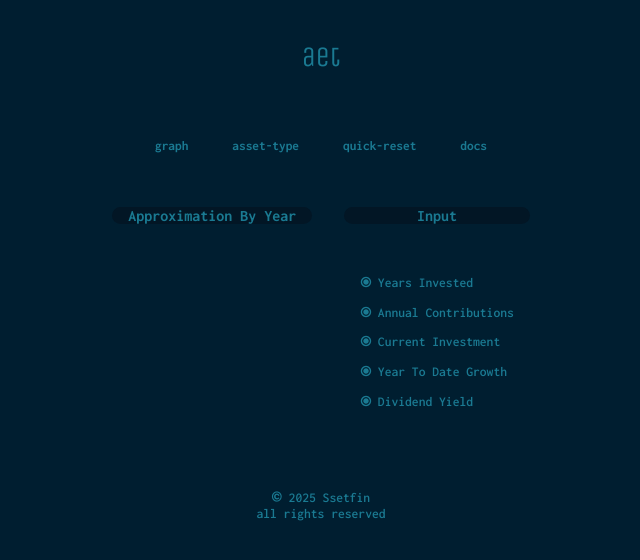
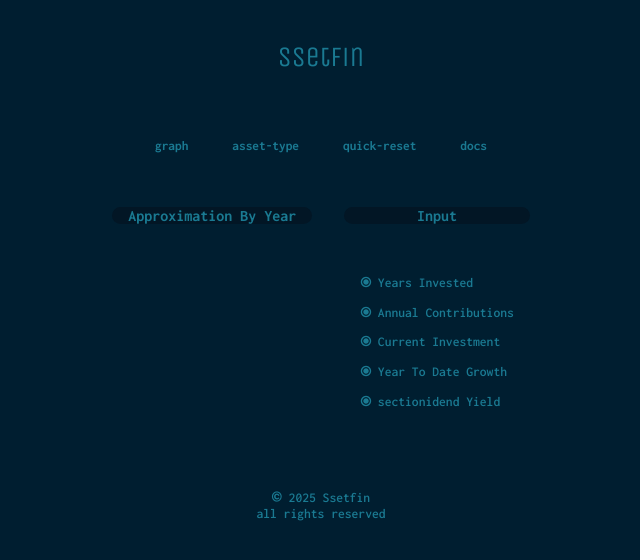
Before and after one commit to ykcaj-i/Ssetfin, a React (Vite) app in the folder ssetfin-react-app/client/: page / in a window 1280 px wide. Shown: the top 560 px of the page, without its empty margins (319-959 px from the left). Built offline with nearby package versions, Linux system fonts and the light colour scheme; a web font is replaced by a local one.

Commit message:
updated html semantics

```diff
--- a/ssetfin-react-app/client/src/App.jsx
+++ b/ssetfin-react-app/client/src/App.jsx
@@ -17,12 +17,9 @@ function App() {
 
   return (
     <>
-    <div>
-      <Header/>
-      <Main/>
-      <Footer/>
-    </div>
-
+        <Header/>
+        <Main/>
+        <Footer/>
     </>
   )
 }
--- a/ssetfin-react-app/client/src/components/Footer/Footer.jsx
+++ b/ssetfin-react-app/client/src/components/Footer/Footer.jsx
@@ -4,9 +4,7 @@ import styles from './footer.module.css';
 export default function Footer() {
     return (
         <footer class = {styles.footer}>
-            <p class = {styles.copyright}>
-                <font class = {styles.copy}>&copy;</font>&nbsp;2025 Ssetfin<br></br>all rights reserved
-            </p>
+            <p class = {styles.copyright}><font class = {styles.copy}>&copy;</font>&nbsp;2025 Ssetfin<br></br>all rights reserved</p>
         </footer>
     );
   }
--- a/ssetfin-react-app/client/src/components/Header/Header.jsx
+++ b/ssetfin-react-app/client/src/components/Header/Header.jsx
@@ -11,7 +11,7 @@ export default function Header() {
     <header class = {styles.header}>
       <SideMenuBar/>
       <nav>
-        <h1 class = {styles.title}>aet</h1>
+        <h1 class = {styles.title}>ssetfin</h1>
         <br></br>
         <Navbar/>
       </nav>
--- a/ssetfin-react-app/client/src/components/Main/Dashboard/Dashboard.jsx
+++ b/ssetfin-react-app/client/src/components/Main/Dashboard/Dashboard.jsx
@@ -7,9 +7,9 @@ import InputForm from './InputForm/InputForm.jsx';
 
 export default function Dashboard(){
     return(
-        <div class = {styles.dashboard}>
+        <section class = {styles.dashboard}>
             <div class = {styles.component}><InfoPanel/></div>
             <div class = {styles.component}><InputForm/></div>
-        </div>
+        </section>
     );
 }
--- a/ssetfin-react-app/client/src/components/Main/Dashboard/InfoPanel/InfoPanel.jsx
+++ b/ssetfin-react-app/client/src/components/Main/Dashboard/InfoPanel/InfoPanel.jsx
@@ -4,8 +4,8 @@ import FinancialExtrapolator from './FinancialExtrapolator/FinancialExtrapolator
 
 export default function InfoPanel(){
     return(
-        <div class = {styles.infoPanel}>
+        <section class = {styles.infoPanel}>
             <h4 class = {styles.title}>Approximation By Year</h4>
-        </div>
+        </section>
     );
 }
--- a/ssetfin-react-app/client/src/components/Main/Dashboard/InputForm/InputForm.jsx
+++ b/ssetfin-react-app/client/src/components/Main/Dashboard/InputForm/InputForm.jsx
@@ -2,15 +2,15 @@ import styles from './input-form.module.css';
 
 export default function InputForm(){
     return(
-        <div class = {styles.inputForm}>
+        <section class = {styles.inputForm}>
             <h4 class = {styles.title}>Input</h4>
             <ul class = {styles.list}>
                 <li><p class = {styles.inputBtn}><font class = {styles.signal}>⦿</font> Years Invested</p></li>
                 <li><p class = {styles.inputBtn}><font class = {styles.signal}>⦿</font> Annual Contributions</p></li>
                 <li><p class = {styles.inputBtn}><font class = {styles.signal}>⦿</font> Current Investment</p></li>
                 <li><p class = {styles.inputBtn}><font class = {styles.signal}>⦿</font> Year To Date Growth</p></li>
-                <li><p class = {styles.inputBtn}><font class = {styles.signal}>⦿</font> Dividend Yield</p></li>
+                <li><p class = {styles.inputBtn}><font class = {styles.signal}>⦿</font> sectionidend Yield</p></li>
             </ul>
-        </div>
+        </section>
     );
 }
```
